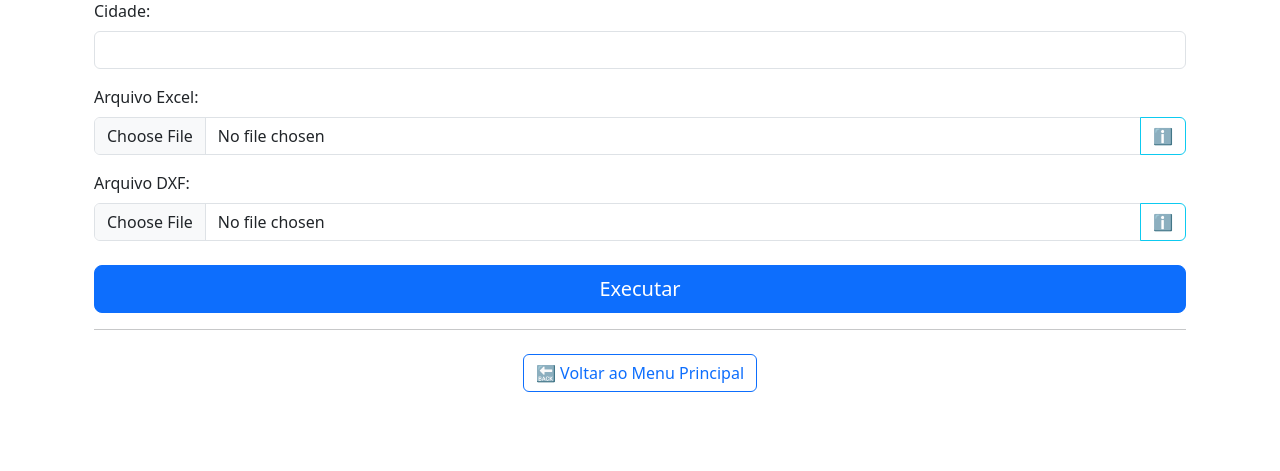
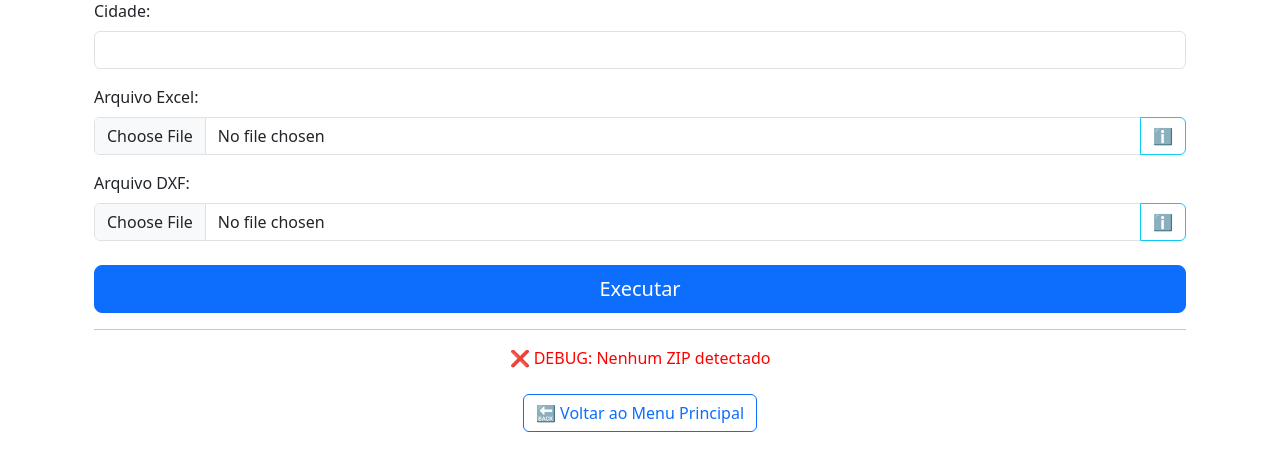
Before and after one commit to Paulo425/modulos-na-web, a Flask app: template templates/formulario_AZIMUTE_AZ.html in a window 1280 px wide. Shown: the part 195-666 px from the top of the page. Run offline with Flask 3, Linux system fonts and the light colour scheme; the template is opened without the code that fills it, so the values that code supplies are empty; the visitor is signed in with stand-in values (Sample User, id 1).

Commit message:
Update formulario_AZIMUTE_AZ.html

```diff
--- a/templates/formulario_AZIMUTE_AZ.html
+++ b/templates/formulario_AZIMUTE_AZ.html
@@ -73,6 +73,16 @@
     </div>
     {% endif %}
 
+    {% if zip_download %}
+        <p style="text-align: center; color: darkgreen;">
+            🧪 DEBUG: Nome do ZIP → <strong>{{ zip_download }}</strong>
+        </p>
+    {% else %}
+        <p style="text-align: center; color: red;">
+            ❌ DEBUG: Nenhum ZIP detectado
+        </p>
+    {% endif %}
+
     {% if erro %}
     <div class="alert alert-danger mt-4">
         {{ erro | safe }}
```
